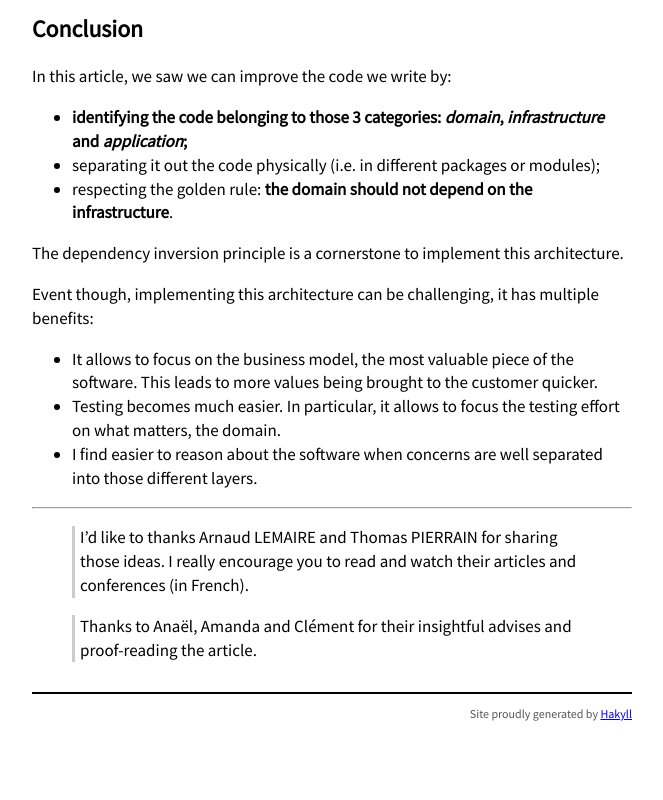
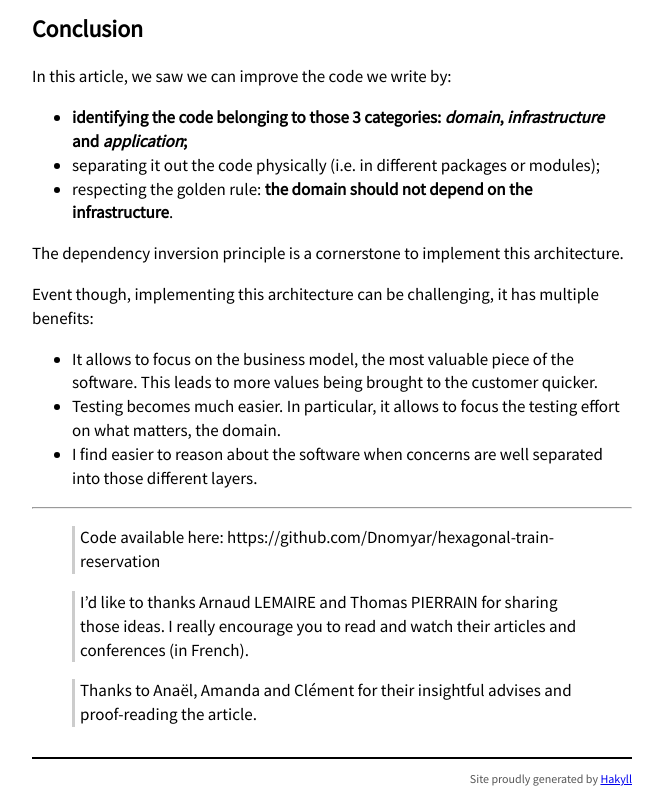
Before and after one commit to Dnomyar/dnomyar.github.io, a plain HTML site: page posts/2021-02-21-hexagonal-architecture.html in a window 1280 px wide. Shown: the part 7003-7803 px from the top of the page, without its empty margins (308-971 px from the left). Before the commit the page ends 7738 px from the top, so only its background shows below. Drawn offline with Linux system fonts and the light colour scheme.

Commit message:
Add link to code repo

```diff
--- a/posts/2021-02-21-hexagonal-architecture.html
+++ b/posts/2021-02-21-hexagonal-architecture.html
@@ -181,6 +181,9 @@
 </ul>
 <hr />
 <blockquote>
+<p>Code available here: https://github.com/Dnomyar/hexagonal-train-reservation</p>
+</blockquote>
+<blockquote>
 <p>I’d like to thanks Arnaud LEMAIRE and Thomas PIERRAIN for sharing those ideas. I really encourage you to read and watch their articles and conferences (in French).</p>
 </blockquote>
 <blockquote>
```
